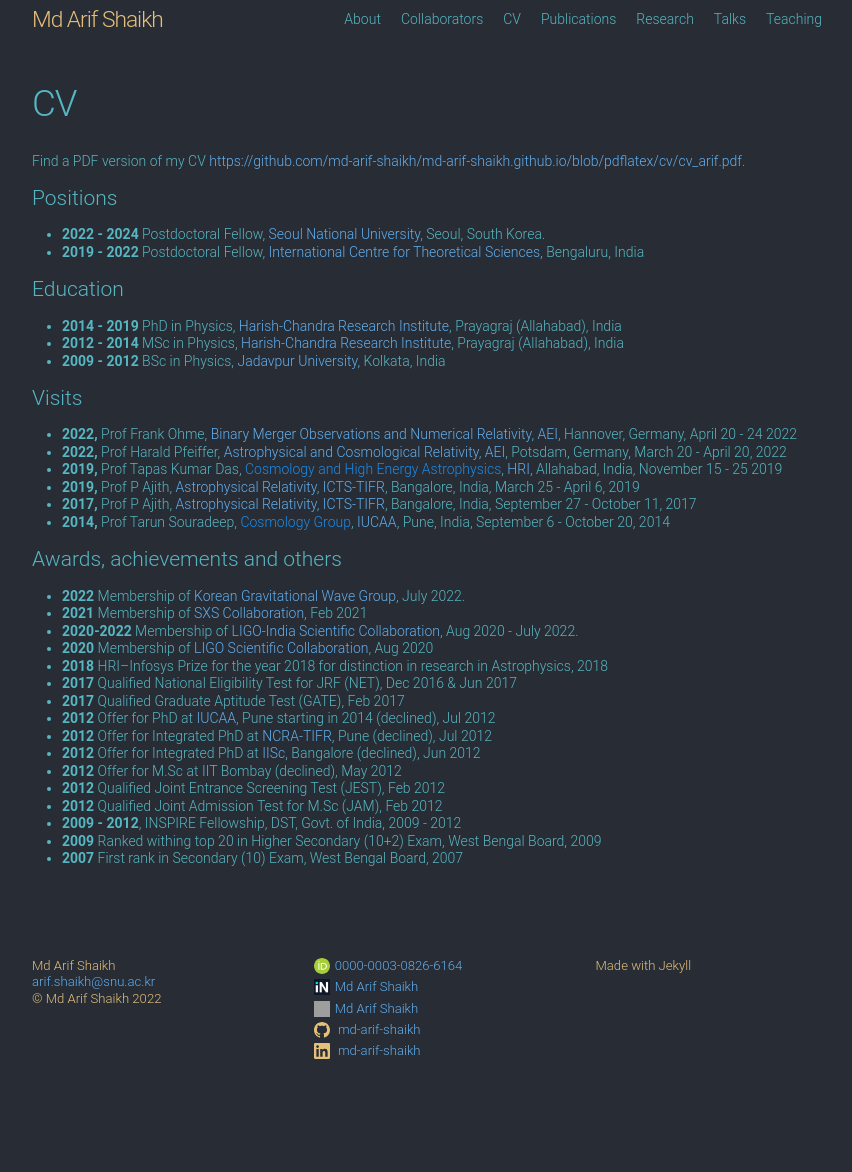
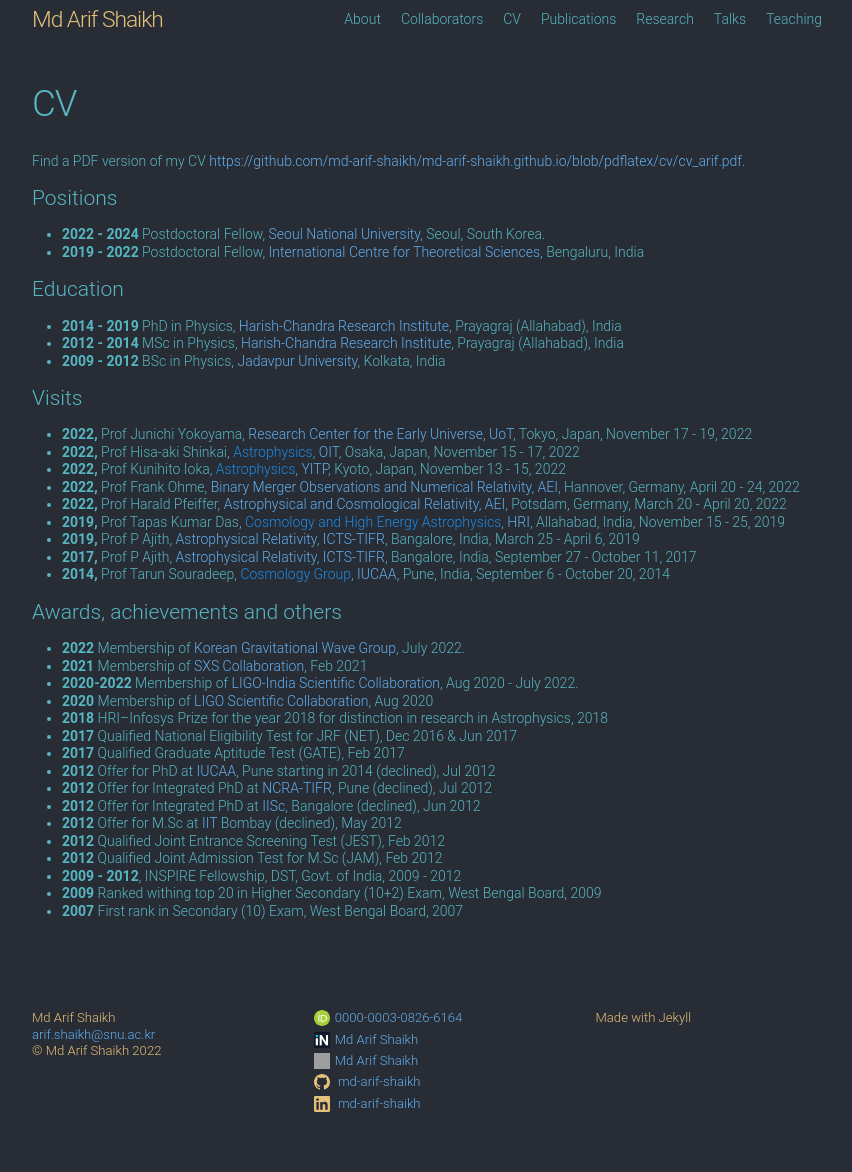
Before and after one commit to md-arif-shaikh/md-arif-shaikh.github.io, a Jekyll site: the page built from cv.md, in a window 1280 px wide. Shown: the whole page, without its empty margins (213-1065 px from the left). Built offline with Jekyll 4.4.1, drawn with Linux system fonts in a browser that asks for light colours; our own code applies the rules of GitHub Pages for plain Markdown files; before the commit the page ends 1120 px from its top, so only the background shows below that; grey boxes are pictures that could not be loaded.

Commit message:
add upcoming visits

```diff
--- a/_data/visits.yaml
+++ b/_data/visits.yaml
@@ -1,3 +1,48 @@
+UoT-Tokyo-2022:
+  from-year: 2022
+  from-month: November
+  from-date: 17
+  to-year: 2022
+  to-month: November
+  to-date: 19
+  institute: UoT
+  institute-url: https://www.oit.ac.jp/english/
+  department: Research Center for the Early Universe
+  department-url: https://www.resceu.s.u-tokyo.ac.jp/top.php
+  host: Prof Junichi Yokoyama
+  city: Tokyo
+  country: Japan
+
+OIT-Osaka-2022:
+  from-year: 2022
+  from-month: November
+  from-date: 15
+  to-year: 2022
+  to-month: November
+  to-date: 17
+  institute: OIT
+  institute-url: https://www.oit.ac.jp/english/
+  department: Astrophysics
+  department-url:
+  host: Prof Hisa-aki Shinkai
+  city: Osaka
+  country: Japan
+
+YITP-Kyoto-2022:
+  from-year: 2022
+  from-month: November
+  from-date: 13
+  to-year: 2022
+  to-month: November
+  to-date: 15
+  institute: YITP
+  institute-url: https://www.yukawa.kyoto-u.ac.jp/en-GB/
+  department: Astrophysics
+  department-url:
+  host: Prof Kunihito Ioka
+  city: Kyoto
+  country: Japan
+
 AEI-Hannover-2022:
   from-year: 2022
   from-month: April
--- a/cv.md
+++ b/cv.md
@@ -22,7 +22,7 @@ Find a PDF version of my CV [https://github.com/md-arif-shaikh/md-arif-shaikh.gi
 {{ v.from-year }},
 {% else %} {{ v.from-year }} - {{ v.to-year }},
 {% endif %}</b> {{ v.host }}, <a href="{{ v.department-url }}">{{ v.department }}</a>, <a href="{{- v.institute-url -}}">{{ v.institute }}</a>, {{ v.city }}, {{ v.country }}, {% if v.from-year == v.to-year %}
-{% if v.from-month == v.to-month %} {{ v.from-month }} {{ v.from-date }} - {{ v.to-date }}
+{% if v.from-month == v.to-month %} {{ v.from-month }} {{ v.from-date }} - {{ v.to-date }},
 {% else %} {{ v.from-month }} {{ v.from-date }} - {{ v.to-month }} {{ v.to-date }},
 {% endif %} {{ v.to-year }} {% else %} {{ v.from-month }} {{v.from-date}}, {{ v.from-year }} - {{ v.from-month }} {{v.to-date}}, {{ v.to-year }}
 {% endif %} </li>
```
